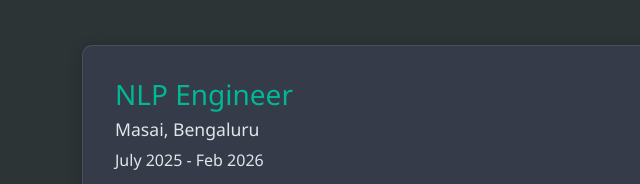
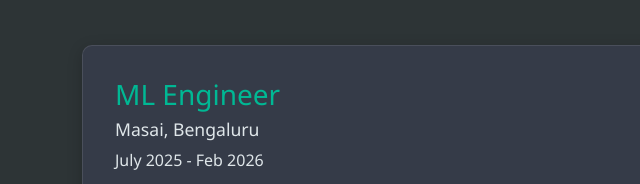
Before and after one commit to sofialtamsh/Portfolio, a website: page index.html in a window 1280 px wide. Shown: the part 1976-2160 px from the top of the page, 0-640 px from the left. Drawn offline with nearby package versions, Linux system fonts and the light colour scheme.

Commit message:
Update index.html

```diff
--- a/index.html
+++ b/index.html
@@ -259,7 +259,7 @@
         <div class="container">
             <h2 class="section-title">Experience</h2>
             <div class="experience-item">
-                <h3>NLP Engineer</h3>
+                <h3>ML Engineer</h3>
                 <h4>Masai, Bengaluru</h4>
                 <p>July 2025 - Feb 2026</p>
                 <div class="project-details">
```
